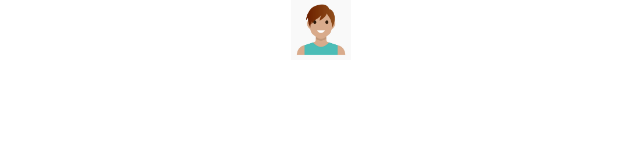
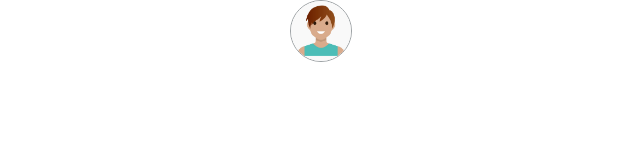
Before and after one commit to meghanasarikonda/react-challenge, a React (Create React App) app: page / in a window 1280 px wide. In both pictures the pointer is over the picture 640 px from the left and 30 px from the top of the page. Shown: the top 160 px of the page, without its empty margins (319-959 px from the left). Built offline with nearby package versions, Linux system fonts and the light colour scheme.

Commit message:
Hover specifications

```diff
--- a/src/components/SingleAvatar.css
+++ b/src/components/SingleAvatar.css
@@ -1,4 +1,9 @@
 .avatar {
   height: 60px;
-  width: 60px
+  width: 60px;
+  border-radius: 50%;
 }
+
+.avatar:hover {
+  border: 1px solid rgb(155, 160, 163);
+}
```
